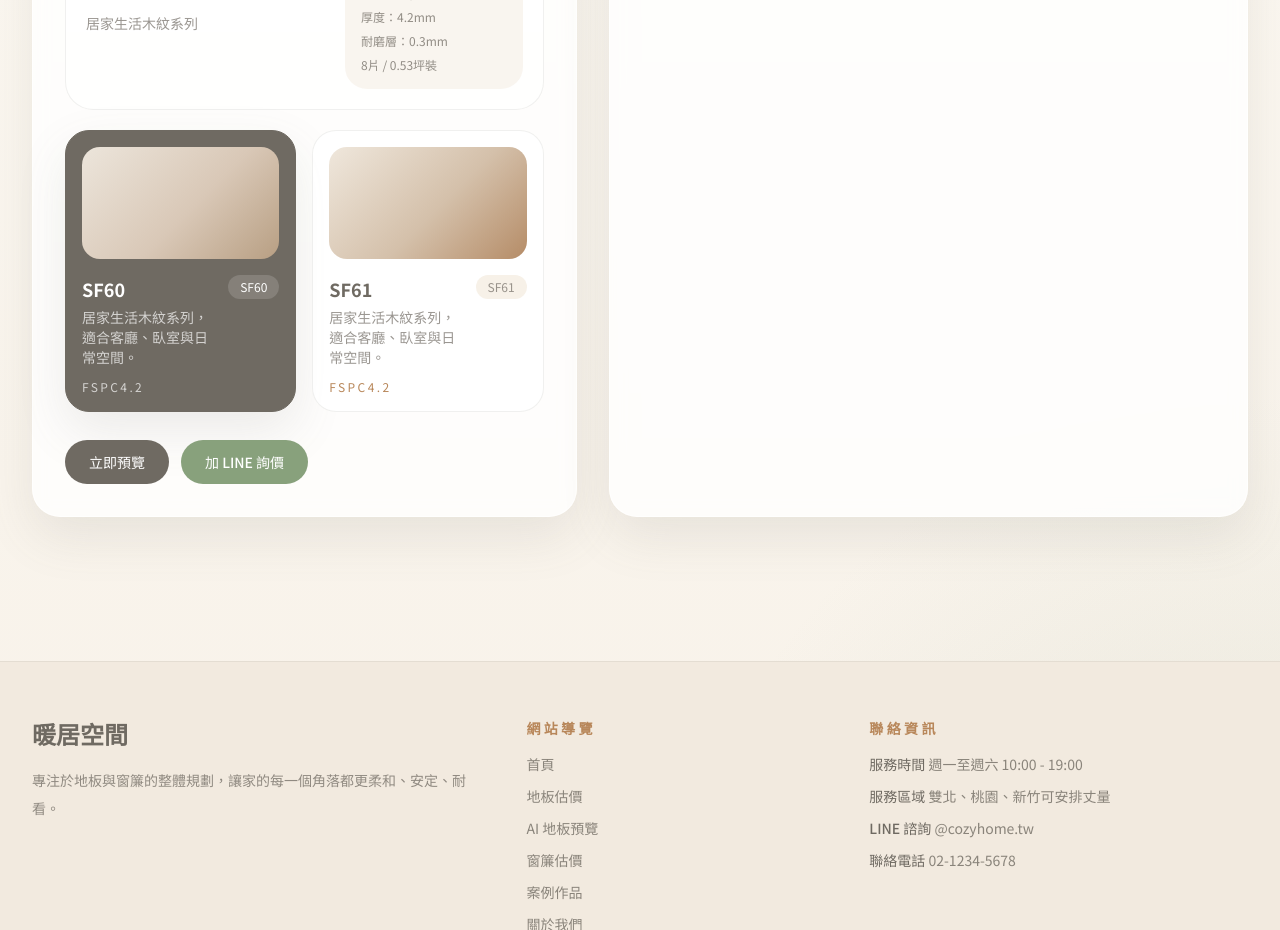
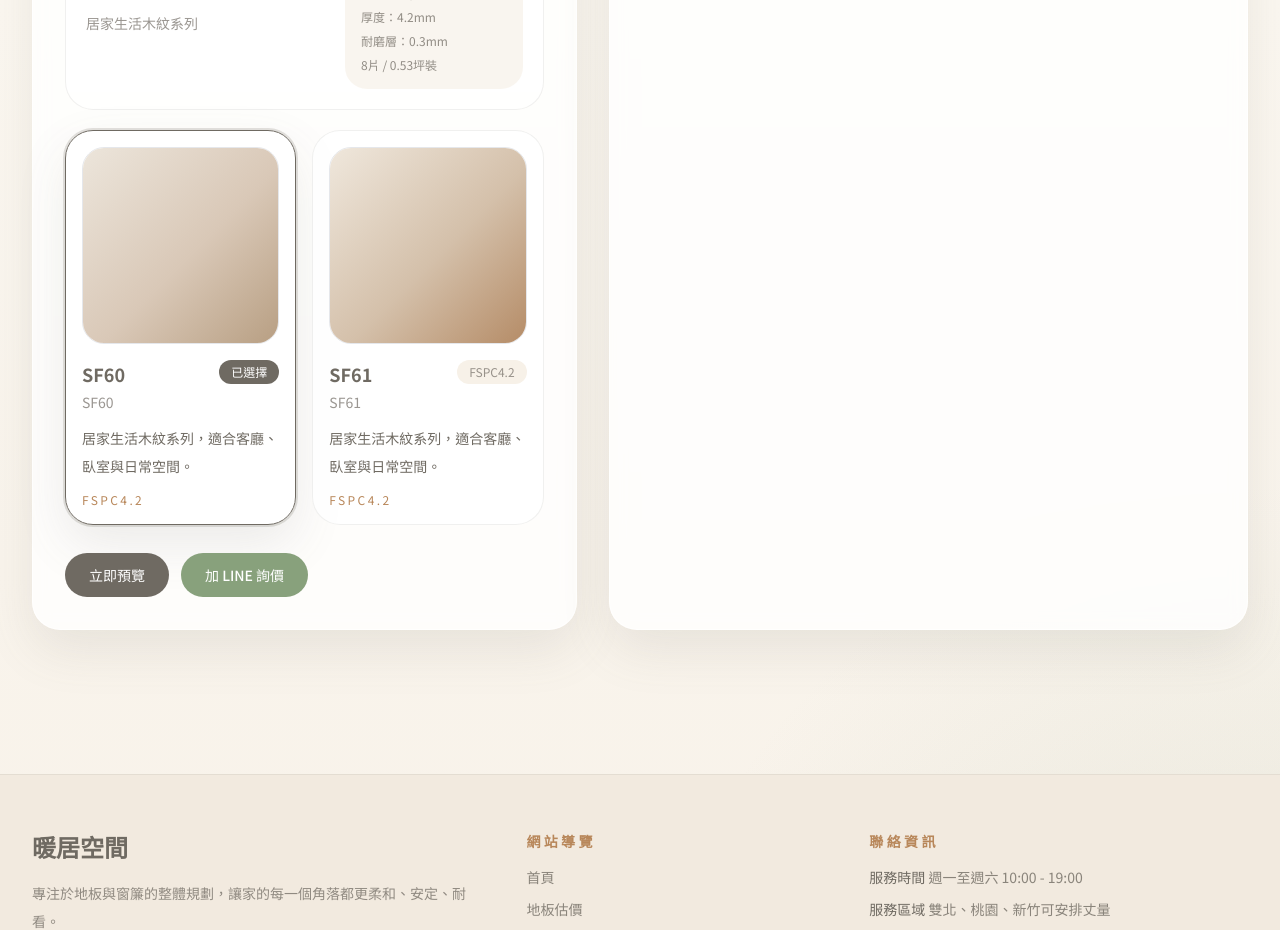
Before and after one commit to william700709-jpg/floor-ai-preview-site, a Next.js app: page /floor-ai-preview in a window 1280 px wide. Shown: the part 1140-2070 px from the top of the page. Built offline with nearby package versions, Linux system fonts and the light colour scheme; no server answers.

Commit message:
Match AI preview cards to product info style

```diff
--- a/components/ai/floor-preview-studio.tsx
+++ b/components/ai/floor-preview-studio.tsx
@@ -391,42 +391,47 @@ export function FloorPreviewStudio() {
                 key={style.id}
                 type="button"
                 onClick={() => setSelectedStyleId(style.id)}
-                className={`rounded-[24px] border p-4 text-left ${
+                className={`rounded-[28px] border bg-white/85 p-4 text-left transition ${
                   selected
-                    ? "border-stone bg-stone text-white shadow-soft"
-                    : "border-stone/10 bg-white/80 text-stone hover:border-sage"
+                    ? "border-stone shadow-soft ring-2 ring-stone/20"
+                    : "border-stone/10 hover:border-sage hover:bg-white"
                 }`}
               >
+                <div className="overflow-hidden rounded-[22px] border border-stone/8 bg-sand/45">
                   {style.imageUrl ? (
                     <img
                       src={style.imageUrl}
                       alt={style.name}
-                    className="h-28 w-full rounded-[18px] object-cover"
+                      className="aspect-square w-full object-cover"
                     />
                   ) : (
                     <div
-                    className="h-28 rounded-[18px]"
+                      className="aspect-square w-full"
                       style={{
                         backgroundImage: `linear-gradient(135deg, ${style.colors[0]}, ${style.colors[1]} 55%, ${style.colors[2]})`,
                       }}
                     />
                   )}
+                </div>
                 <div className="mt-4 flex items-start justify-between gap-3">
                   <div>
-                    <p className="text-lg font-semibold">{style.name}</p>
-                    <p className={`mt-1 text-sm ${selected ? "text-white/70" : "text-stone/70"}`}>
-                      {style.description}
+                    <p className="text-lg font-semibold text-stone">{style.name}</p>
+                    <p className="mt-1 text-sm text-stone/70">
+                      {style.badge}
                     </p>
                   </div>
                   <span
                     className={`rounded-full px-3 py-1 text-xs ${
-                      selected ? "bg-white/15 text-white" : "bg-sand text-stone/70"
+                      selected ? "bg-stone text-white" : "bg-sand text-stone/70"
                     }`}
                   >
-                    {style.badge}
+                    {selected ? "已選擇" : style.groupCode}
                   </span>
                 </div>
-                <p className={`mt-3 text-xs uppercase tracking-[0.2em] ${selected ? "text-white/70" : "text-clay"}`}>
+                <p className="mt-3 text-sm leading-7 text-stone/72">
+                  {style.description}
+                </p>
+                <p className="mt-3 text-xs uppercase tracking-[0.2em] text-clay">
                   {style.groupCode}
                 </p>
               </button>
```
Lines whose indentation alone changed are shown as unchanged.
